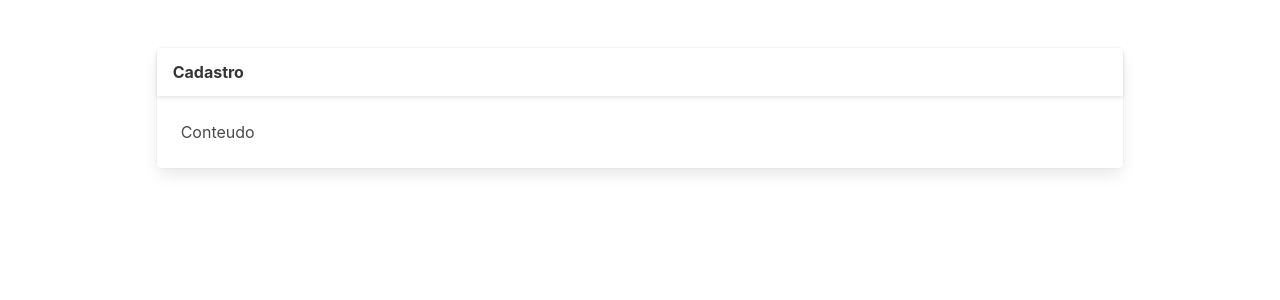
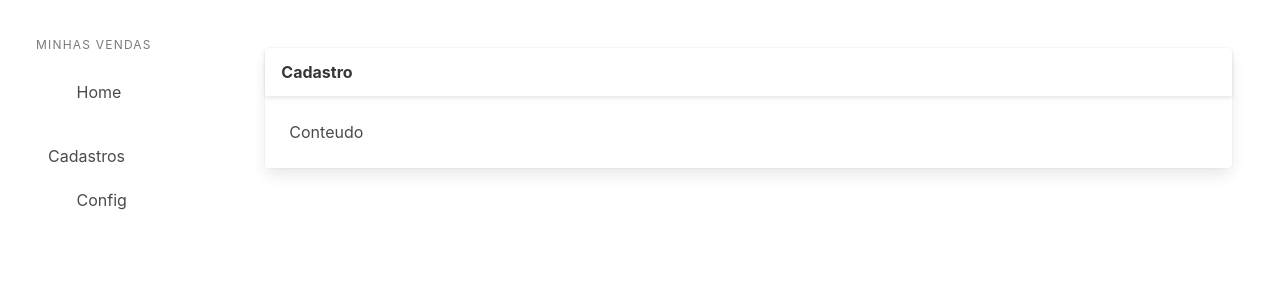
Before and after one commit to Nilson-Sj/vendas-app, a Next.js app: page / in a window 1280 px wide. Shown: the top 300 px of the page. Built offline with nearby package versions, Linux system fonts and the light colour scheme.

Commit message:
Created side menu and template

```diff
--- a/src/components/layout/index.tsx
+++ b/src/components/layout/index.tsx
@@ -1,8 +1,9 @@
+import { Menu } from "./menu";
 export const Layout: React.FC = () => {
   return (
     <div className="app">
       <section className="main-content columns is-fullheight">
-        { /** menu ficará aqui */}
+        <Menu />
 
         <div className="container column is-10">
           <div className="section">
--- /dev/null
+++ b/src/components/layout/menu/index.tsx
@@ -0,0 +1,26 @@
+export const Menu: React.FC = () => {
+  return (
+    <aside className="column is-2 is-narrow-mobile is-fullheight section is-hidden-mobile">
+      <p className="menu-label is-hidden-touch">
+        Minhas Vendas
+      </p>
+        <ul className="menu-list">
+          <li>
+            <a href="#">
+              <span className="icon"></span> Home
+            </a>
+          </li>
+          <li>
+            <a href="#">
+              <span className="icon"></span> Cadastros
+            </a>
+          </li>
+          <li>
+            <a href="#">
+              <span className="icon"></span> Config
+            </a>
+          </li>
+        </ul>
+    </aside>
+  )
+}
```
